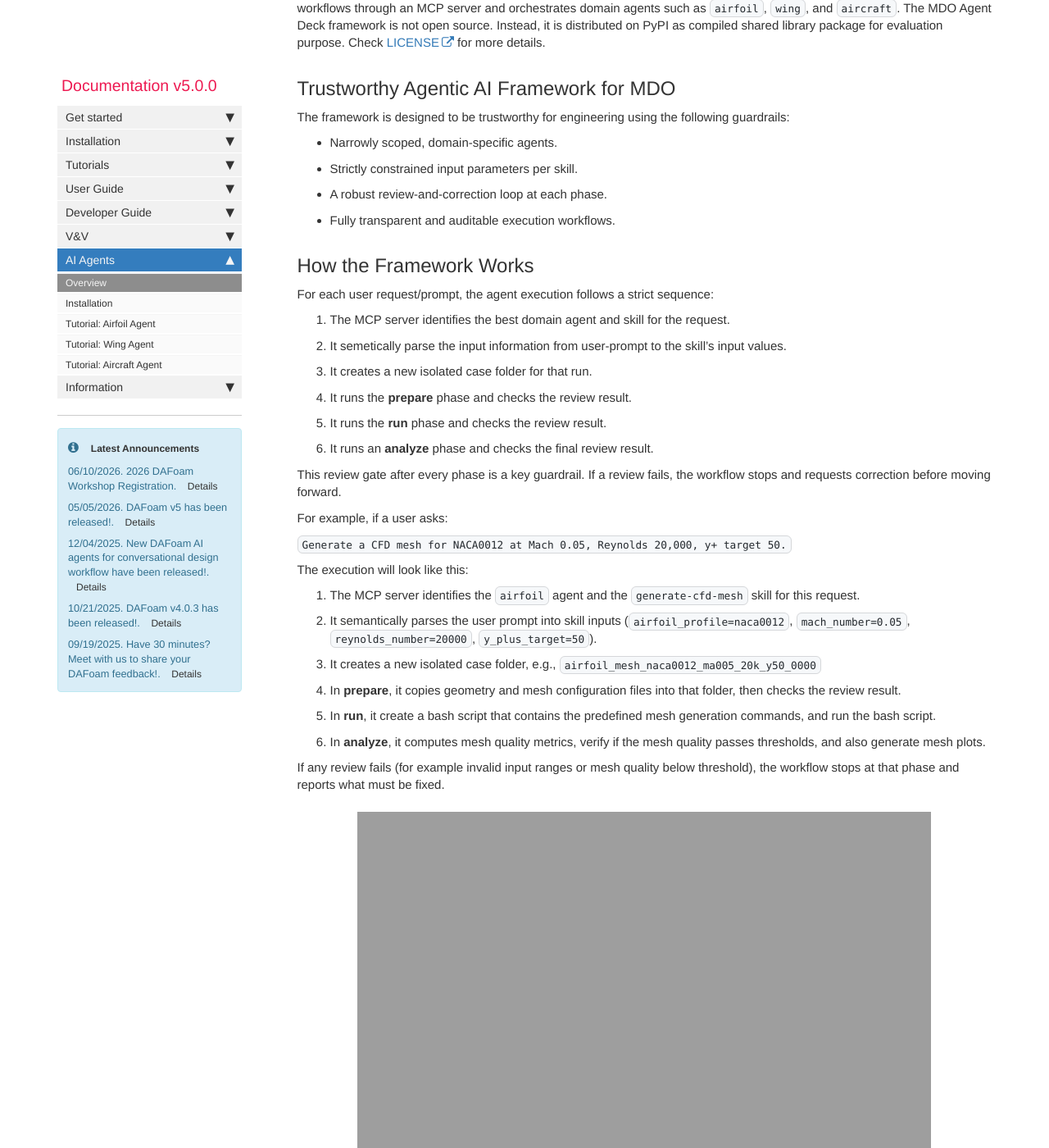
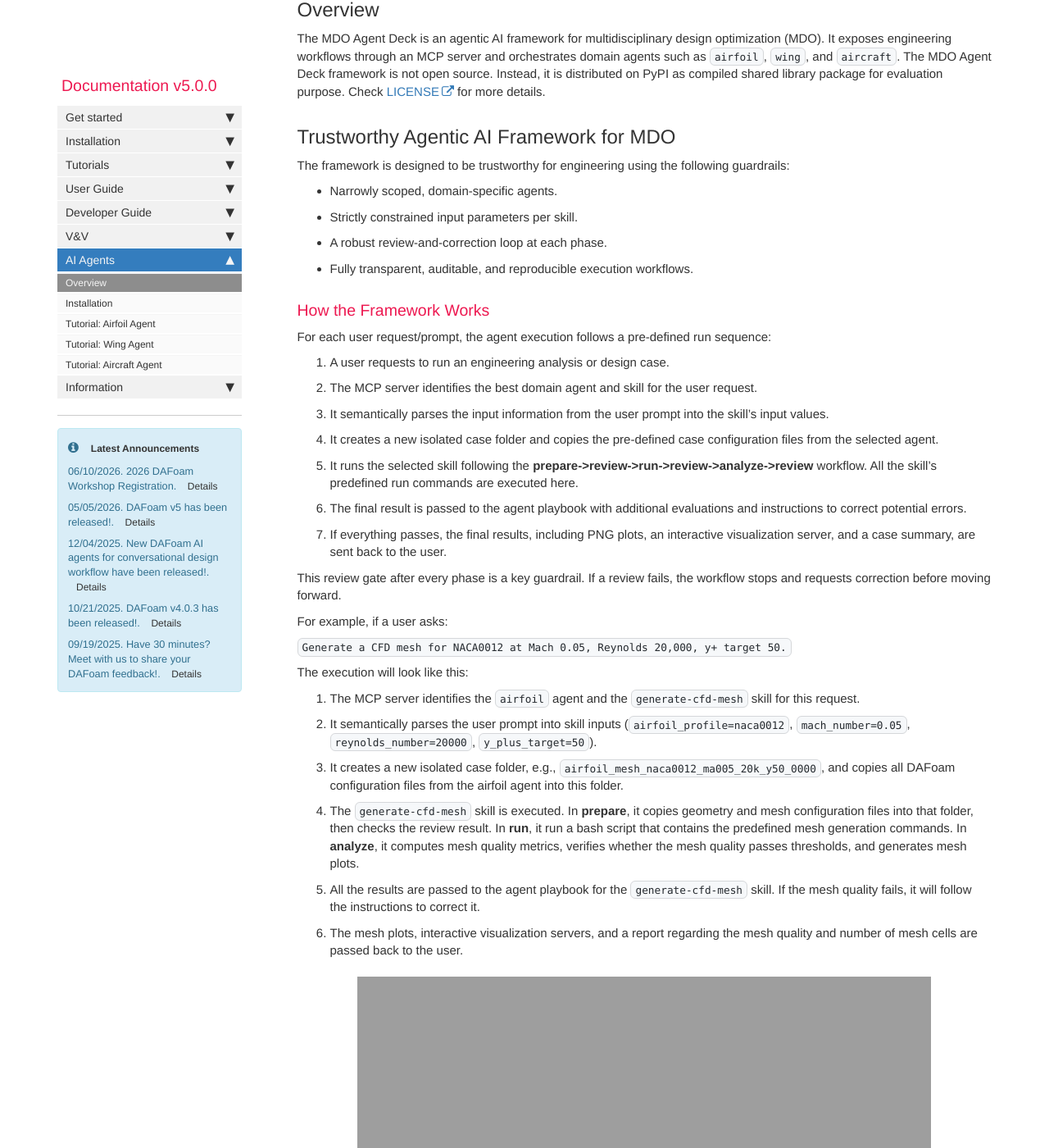
Before and after one commit to DAFoam/DAFoam.github.io, a Jekyll site: the page built from pages/mydoc/mydoc_ai_agent_overview.md, in a window 1280 px wide and 1400 px high, scrolled down 366 px. Shown: the whole window at 82% size. Built offline with Jekyll 4.4.1, drawn with Linux system fonts in a browser that asks for light colours; comment, search, counter and statistics services are not loaded; some of the changed text lies outside the part shown.

Commit message:
content update

```diff
--- a/pages/mydoc/mydoc_ai_agent_overview.md
+++ b/pages/mydoc/mydoc_ai_agent_overview.md
@@ -6,6 +6,8 @@ sidebar: mydoc_sidebar
 permalink: ai-agent-overview.html
 folder: mydoc
 ---
+
+## Overview
 
 The MDO Agent Deck is an agentic AI framework for multidisciplinary design optimization (MDO). It exposes engineering workflows through an MCP server and orchestrates domain agents such as `airfoil`, `wing`, and `aircraft`. The MDO Agent Deck framework is not open source. Instead, it is distributed on PyPI as compiled shared library package for evaluation purpose. Check [LICENSE](https://pypi.org/project/mdo-agent-deck/) for more details.
 
@@ -16,18 +18,19 @@ The framework is designed to be trustworthy for engineering using the following
 - Narrowly scoped, domain-specific agents.
 - Strictly constrained input parameters per skill.
 - A robust review-and-correction loop at each phase.
-- Fully transparent and auditable execution workflows.
+- Fully transparent, auditable, and reproducible execution workflows.
 
-## How the Framework Works
+### How the Framework Works
 
-For each user request/prompt, the agent execution follows a strict sequence:
+For each user request/prompt, the agent execution follows a pre-defined run sequence:
 
-1. The MCP server identifies the best domain agent and skill for the request.
-2. It semetically parse the input information from user-prompt to the skill's input values.
-3. It creates a new isolated case folder for that run.
-4. It runs the **prepare** phase and checks the review result.
-5. It runs the **run** phase and checks the review result.
-6. It runs an **analyze** phase and checks the final review result.
+0. A user requests to run an engineering analysis or design case.
+1. The MCP server identifies the best domain agent and skill for the user request.
+2. It semantically parses the input information from the user prompt into the skill's input values.
+3. It creates a new isolated case folder and copies the pre-defined case configuration files from the selected agent.
+4. It runs the selected skill following the **prepare->review->run->review->analyze->review** workflow. All the skill's predefined run commands are executed here.
+5. The final result is passed to the agent playbook with additional evaluations and instructions to correct potential errors.
+6. If everything passes, the final results, including PNG plots, an interactive visualization server, and a case summary, are sent back to the user.
 
 This review gate after every phase is a key guardrail. If a review fails, the workflow stops and requests correction before moving forward.
 
@@ -39,12 +42,10 @@ The execution will look like this:
 
 1. The MCP server identifies the `airfoil` agent and the `generate-cfd-mesh` skill for this request.
 2. It semantically parses the user prompt into skill inputs (`airfoil_profile=naca0012`, `mach_number=0.05`, `reynolds_number=20000`, `y_plus_target=50`).
-3. It creates a new isolated case folder, e.g., `airfoil_mesh_naca0012_ma005_20k_y50_0000`
-4. In **prepare**, it copies geometry and mesh configuration files into that folder, then checks the review result.
-5. In **run**, it create a bash script that contains the predefined mesh generation commands, and run the bash script.
-6. In **analyze**, it computes mesh quality metrics, verify if the mesh quality passes thresholds, and also generate mesh plots.
-
-If any review fails (for example invalid input ranges or mesh quality below threshold), the workflow stops at that phase and reports what must be fixed.
+3. It creates a new isolated case folder, e.g., `airfoil_mesh_naca0012_ma005_20k_y50_0000`, and copies all DAFoam configuration files from the airfoil agent into this folder.
+4. The `generate-cfd-mesh` skill is executed. In **prepare**, it copies geometry and mesh configuration files into that folder, then checks the review result. In **run**, it run a bash script that contains the predefined mesh generation commands. In **analyze**, it computes mesh quality metrics, verifies whether the mesh quality passes thresholds, and generates mesh plots.
+5. All the results are passed to the agent playbook for the `generate-cfd-mesh` skill. If the mesh quality fails, it will follow the instructions to correct it.
+6. The mesh plots, interactive visualization servers, and a report regarding the mesh quality and number of mesh cells are passed back to the user.
 
 <div style="text-align: center;">
 <img src="{{ site.url }}{{ site.baseurl }}/images/tutorials/AI-overview-diagram.png" style="width:800px !important;" />
@@ -52,21 +53,13 @@ If any review fails (for example invalid input ranges or mesh quality below thre
 Fig. 1. Schematic of the agentic AI workflow
 </div>
 
-## Transparency and Auditability
+### Transparency, Auditability, and Reproducibility
 
-The framework records workflow and runtime context in the working directory:
+The framework records workflow and runtime context in the working directory. This design supports traceability, debugging, and reproducibility for engineering studies.
 
 - `agent_workflow.json`: auditable case-by-case phase history (`set_skill_inputs`, `prepare`, `review_prepare`, `run`, `review_run`, `analyze`, `review_analyze`) with timestamps and status.
 - `agent_state.json`: persisted bindings (inputs and case directories) so sessions can resume after MCP server restarts.
+- `bash_*.sh`: the agent generates a `bash_*.sh` script for each `prepare`, `run`, and `analyze` phase, e.g., `bash_generate-cfd-mesh_run_001.sh`. A user can easily reproduce the exact workflow the agent executed by running these bash scripts in sequence.
 
-This design supports traceability, debugging, and reproducibility for engineering studies.
-
-## Deployment Modes
-
-The MCP server supports three run modes:
-
-- `Docker`: default containerized workflow.
-- `Native`: direct execution on local/HPC environment.
-- `HPC`: submit jobs to the cluster queue and run them when compute resources are available.
 
 {% include links.html %}
```
